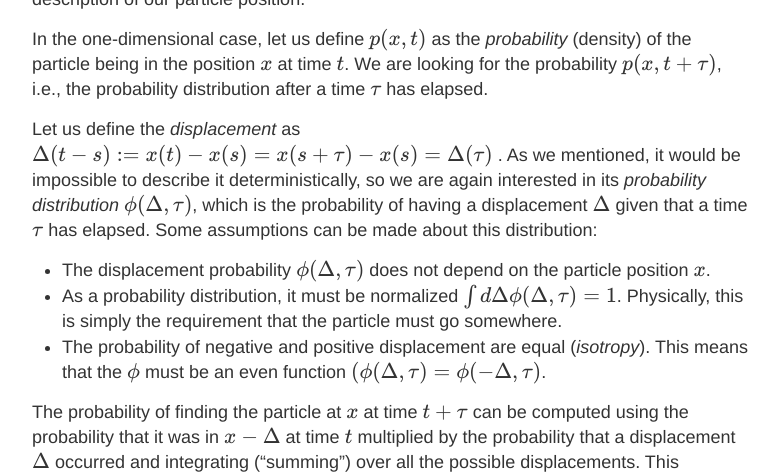
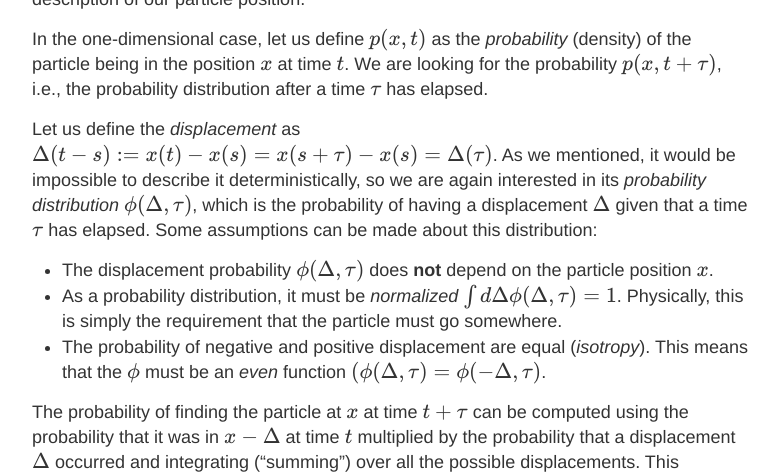
Before and after one commit to verzep/verzep.github.io, a Jekyll site: the page built from _posts/2023-03-02-Brownian-Motion-1.md, in a window 1280 px wide and 900 px high, scrolled down 972 px. Shown: the top 474 px of the window, without its empty margins (248-1029 px from the left). Built offline with Jekyll 4.4.1, drawn with Linux system fonts in a browser that asks for light colours; formulas are drawn with MathJax 3.

Commit message:
small correction

```diff
--- a/_posts/2023-03-02-Brownian-Motion-1.md
+++ b/_posts/2023-03-02-Brownian-Motion-1.md
@@ -32,13 +32,13 @@ In turn, this will lead to a probabilistic description of our particle position.
 In the one-dimensional case, let us define $p(x,t)$ as the _probability_ (density) of the particle being in the position $x$ at time $t$.
 We are looking for the probability $p(x, t + \tau)$, i.e., the probability distribution after a time $\tau$ has elapsed.
 
-Let us define the *displacement* as $\Delta(t-s) := x(t) - x(s) = x(s+\tau) - x(s) = \Delta(\tau)$ .
+Let us define the *displacement* as $\Delta(t-s) := x(t) - x(s) = x(s+\tau) - x(s) = \Delta(\tau)$.
 As we mentioned, it would be impossible to describe it deterministically, so we are again interested in its _probability distribution_ $\phi(\Delta, \tau)$, which is the probability of having a displacement $\Delta$ given that a time $\tau$ has elapsed.
 Some assumptions can be made about this distribution:
 
-* The displacement probability $\phi(\Delta, \tau)$ does not depend on the particle position $x$.
-* As a probability distribution, it must be normalized $\int d\Delta \phi(\Delta,\tau)=1$. Physically, this is simply the requirement that the particle must go somewhere.
-* The probability of negative and positive displacement are equal (_isotropy_). This means that the $\phi$ must be an even function $(\phi(\Delta,\tau) = \phi(-\Delta,\tau)$.
+* The displacement probability $\phi(\Delta, \tau)$ does **not** depend on the particle position $x$.
+* As a probability distribution, it must be _normalized_ $\int d\Delta \phi(\Delta,\tau)=1$. Physically, this is simply the requirement that the particle must go somewhere.
+* The probability of negative and positive displacement are equal (_isotropy_). This means that the $\phi$ must be an _even_ function $(\phi(\Delta,\tau) = \phi(-\Delta,\tau)$.
 
 
 The probability of finding the particle at $x$ at time $t+\tau$ can be computed using the probability that it was in $x-\Delta$ at time $t$ multiplied by the probability that a displacement $\Delta$ occurred and integrating ("summing") over all the possible displacements.
```
